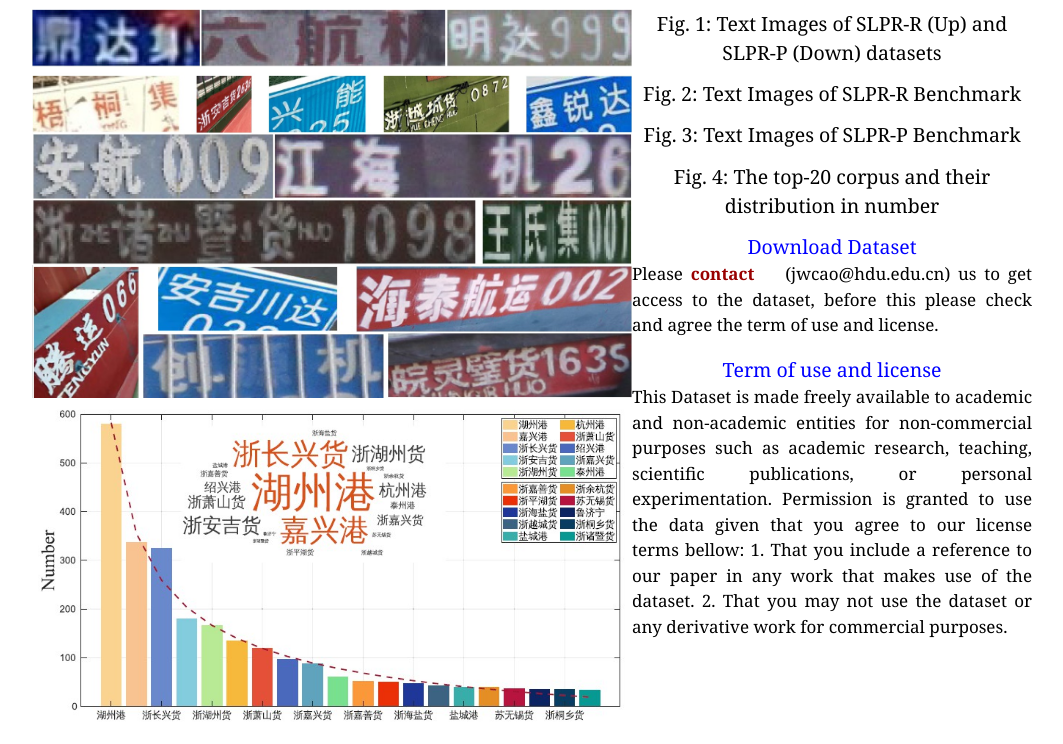
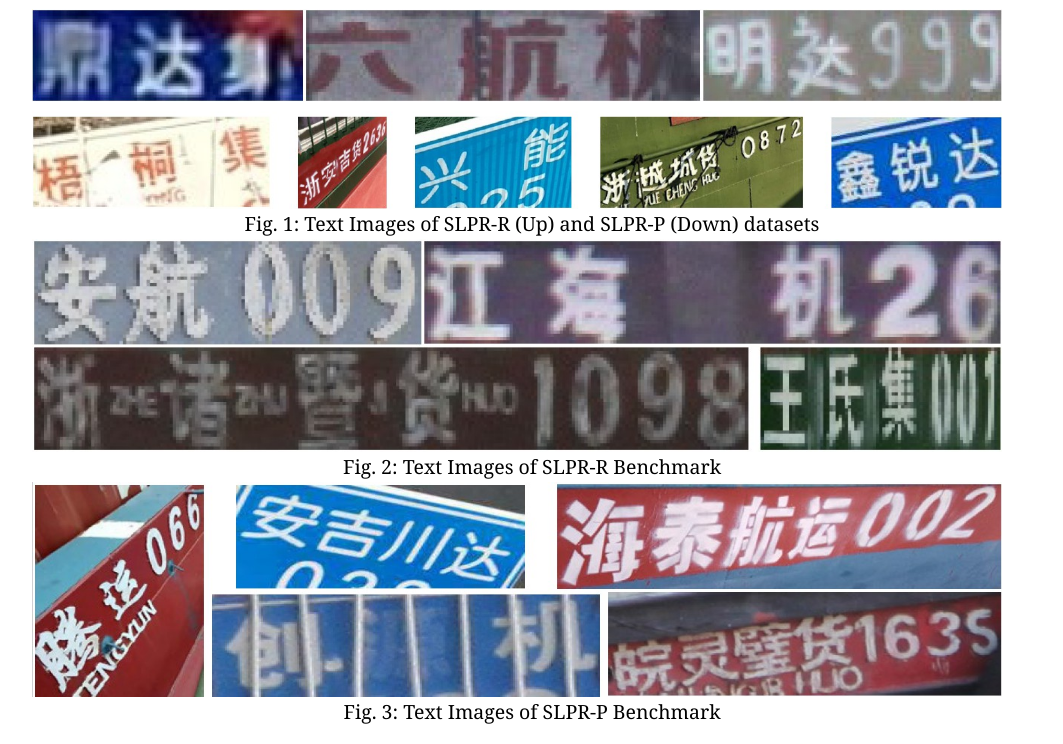
Before and after one commit to ML-HDU/CAAC, a plain HTML site: page index.html in a window 1280 px wide. Shown: the part 460-1204 px from the top of the page, without its empty margins (108-1171 px from the left). Drawn offline with Linux system fonts and the light colour scheme.

Commit message:
Update index.html

```diff
--- a/index.html
+++ b/index.html
@@ -73,19 +73,19 @@ BODY {
 	Extremely uneven distribution will seriously affect the generalization of the recognition model.
 </p></div>
 
-<center><img src="imgs/SLPR_images_1.jpg" width="60%"></center>
+<center><img src="imgs/SLPR_images_1.jpg" width="97%"></center>
 
 <h2 align="center" margin-top="18px">Fig. 1: Text Images of SLPR-R (Up) and SLPR-P (Down) datasets</h2>
 
-<center><img src="imgs/SLPR_images_2.jpg" width="60%"></center>
+<center><img src="imgs/SLPR_images_2.jpg" width="97%"></center>
 
 <h2 align="center" margin-top="18px">Fig. 2: Text Images of SLPR-R Benchmark</h2>
 
-<center><img src="imgs/SLPR_images_3.jpg" width="60%"></center>
+<center><img src="imgs/SLPR_images_3.jpg" width="97%"></center>
 
 <h2 align="center" margin-top="18px">Fig. 3: Text Images of SLPR-P Benchmark</h2>
 
-<center><img src="imgs/corpus_distribution.jpg" width="60%"></center>
+<center><img src="imgs/corpus_distribution.jpg" width="97%"></center>
 
 <h2 align="center" margin-top="18px">Fig. 4: The top-20 corpus and their distribution in number</h2>
 
```
